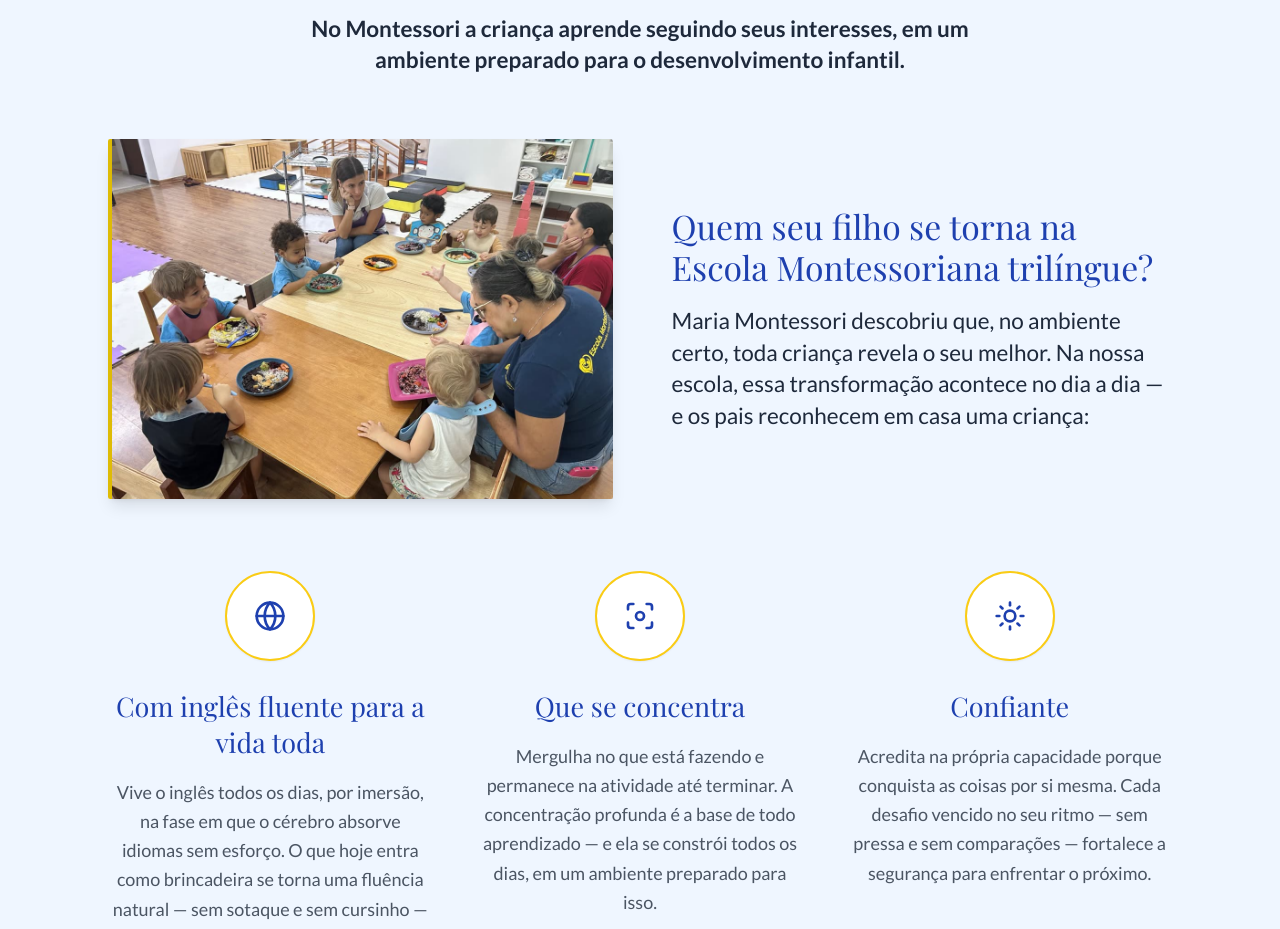
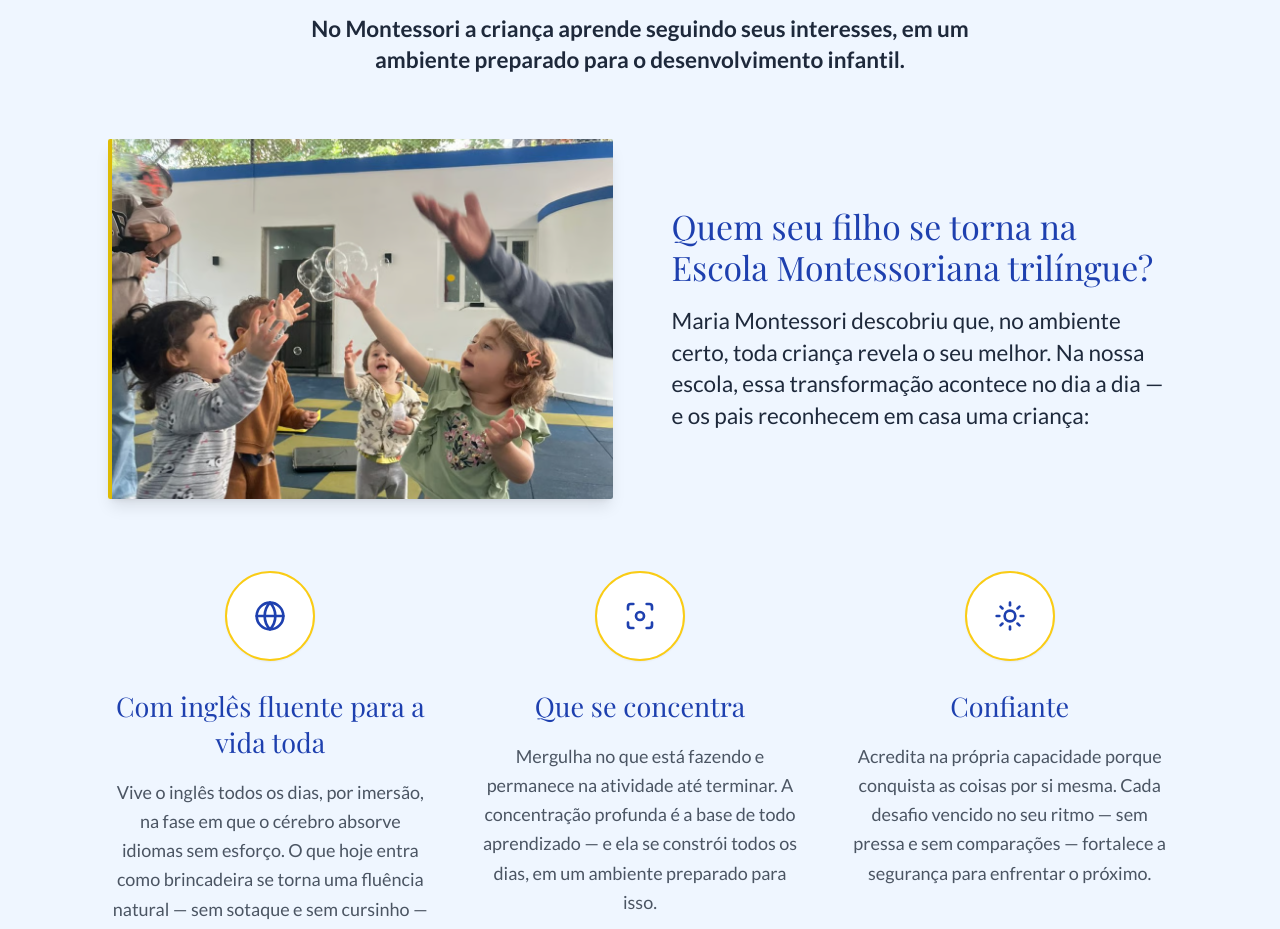
Before and after one commit to cberbel/Escola-montessoriana-site, a React (Vite) app in the folder escola-montessoriana-de-laranjeiras-main/: page / in a window 1280 px wide. Shown: the part 1300-2229 px from the top of the page. Built offline with nearby package versions, Linux system fonts and the light colour scheme.

Commit message:
Home (tela 2): foto das bolhas de sabão no lugar da foto do almoço
- A imagem da seção 'Quem seu filho se torna...' passa a ser a das
  crianças caçando bolhas no pátio (a que mais transmite alegria)

```diff
--- a/escola-montessoriana-de-laranjeiras-main/components/Philosophy.tsx
+++ b/escola-montessoriana-de-laranjeiras-main/components/Philosophy.tsx
@@ -60,8 +60,8 @@ export const Philosophy: React.FC = () => {
       <div className="grid grid-cols-1 md:grid-cols-2 gap-8 sm:gap-12 items-center max-w-5xl mx-auto mb-12 sm:mb-16 min-w-0">
         <div className="relative overflow-hidden rounded-sm shadow-lg border-l-4 border-montessori-gold min-w-0">
           <img
-            src="/images/acolhimento/almoco-bebes.jpg"
-            alt="Bebês almoçando juntos na mesa baixa, cada um comendo sozinho com sua colher, acompanhados pelas professoras"
+            src="/images/Crianca-brincando.jpg"
+            alt="Crianças com os braços para o alto, encantadas, caçando bolhas de sabão no pátio da escola"
             loading="lazy"
             className="w-full h-64 sm:h-80 object-cover"
           />
```
